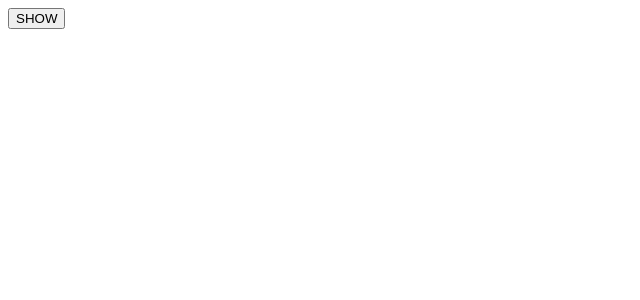
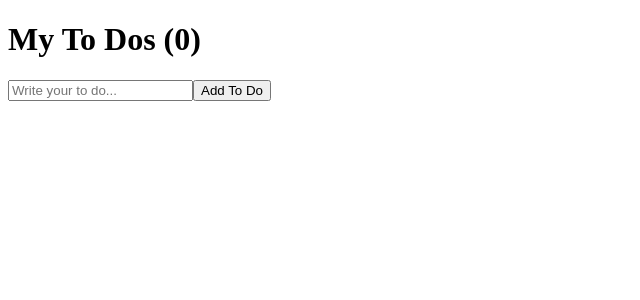
Before and after one commit to ujuin81/react-for-beginners, a React (Create React App) app: page / in a window 1280 px wide. Shown: the top 300 px of the page, without its empty margins (0-640 px from the left). Built offline with nearby package versions, Linux system fonts and the light colour scheme.

Commit message:
#7.0 To Do List part One : set state for array

```diff
--- a/src/App.js
+++ b/src/App.js
@@ -1,64 +1,32 @@
-//import Button from './Button';
-//import styles from './App.module.css';
-
 import { useState, useEffect } from "react";
 
-function Hello() {
-  useEffect(() => {
-    console.log("created :)");
-    return () => console.log("destroyed :("); // cleanup function
-  }, []);
-  return <h1>Hello</h1>;
-}
-
 function App() {
-  const [showing, setShowing] = useState(false);
-  const onClick = () => setShowing((prev) => !prev);
+  const [todo, setTodo] = useState("");
+  const [todos, setTodos] = useState([]);
+  const onChange = (event) => setTodo(event.target.value);
+  const onSubmit = (event) => {
+    event.preventDefault();
+    if (todo === "") {
+      return;
+    }
+    setTodo("");
+    setTodos((currentArray) => [todo, ...currentArray]);
+  };
+  console.log(todos);
   return (
     <div>
-      {showing ? <Hello /> : null}
-      <button onClick={onClick}>{showing ? "HIDE" : "SHOW"}</button>
+      <h1>My To Dos ({todos.length})</h1>
+      <form onSubmit={onSubmit}>
+        <input
+          onChange={onChange}
+          value={todo}
+          type="text"
+          placeholder="Write your to do..."
+        />
+        <button>Add To Do</button>
+      </form>
     </div>
   );
 }
 
-/*function App() {
-  const [counter, setValue] = useState(0);
-  const [keyword, setKeyword] = useState("");
-
-  const onClick = () => setValue((prev) => prev + 1);
-  const onChange = (event) => setKeyword(event.target.value);
-
-  useEffect(() => {
-    console.log("I run only once");
-  }, []);
-  useEffect(() => {
-    console.log("I run when 'keyword' changes.");
-  }, [keyword]);
-  useEffect(() => {
-    console.log("I run when 'counter' changes.");
-  }, [counter]);
-  return (
-    <div>
-      <input
-        value={keyword}
-        onChange={onChange}
-        type="text"
-        placeholder="Search here..."
-      />
-      <h1>{counter}</h1>
-      <button onClick={onClick}>click me</button>
-    </div>
-  );
-}*/
-
-// function App() {
-//   return (
-//     <div>
-//       <h1 className={styles.title}>Welcome back!</h1>
-//       <Button text={'Continue'} />
-//     </div>
-//   );
-// }
-
 export default App;
```
Also changed, not shown: src/App_before_todolist.js (added, +64 -0 lines).
